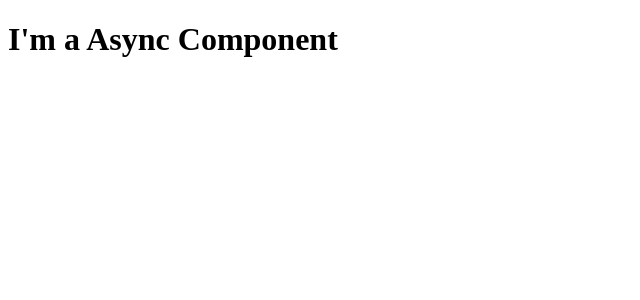
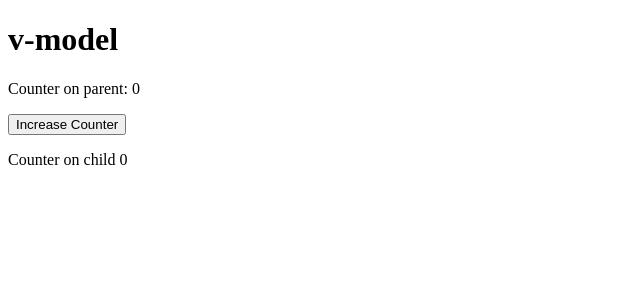
Before and after one commit to julianandreszb/vue-js-certification, a Vue app: page / in a window 1280 px wide. Shown: the top 300 px of the page, without its empty margins (0-640 px from the left). Built offline with nearby package versions, Linux system fonts and the light colour scheme.

Commit message:
Save progress: v-model (defineModel)

```diff
--- a/src/App.vue
+++ b/src/App.vue
@@ -11,11 +11,12 @@
 // import ParentListening from '@/components/Component/Emit/ParentListening.vue'
 // import SlotComponentContainer from '@/components/Component/Slot/SlotComponentContainer.vue'
 // import ComponentsContainer from '@/components/Component/DynamicComponents/ComponentsContainer.vue'
-import DefineAsyncComponent from '@/components/Component/AsyncComp/DefineAsyncComponent.vue'
+//import DefineAsyncComponent from '@/components/Component/AsyncComp/DefineAsyncComponent.vue'
+import VModelParent from '@/components/Component/VModel/VModelParent.vue'
 </script>
 
 <template>
-  <DefineAsyncComponent />
+  <VModelParent />
 </template>
 
 <style scoped></style>
--- /dev/null
+++ b/src/components/Component/VModel/VModelChild.vue
@@ -0,0 +1,14 @@
+<script setup>
+const counter = defineModel()
+
+function increment() {
+  counter.value++
+}
+</script>
+
+<template>
+  <button @click="increment">Increase Counter</button>
+  <p>Counter on child {{ counter }}</p>
+</template>
+
+<style scoped></style>
--- /dev/null
+++ b/src/components/Component/VModel/VModelParent.vue
@@ -0,0 +1,13 @@
+<script setup>
+import VModelChild from '@/components/Component/VModel/VModelChild.vue'
+import { ref } from 'vue'
+const counter = ref(0)
+</script>
+
+<template>
+  <h1>v-model</h1>
+  <p>Counter on parent: {{ counter }}</p>
+  <VModelChild v-model="counter" />
+</template>
+
+<style scoped></style>
```
